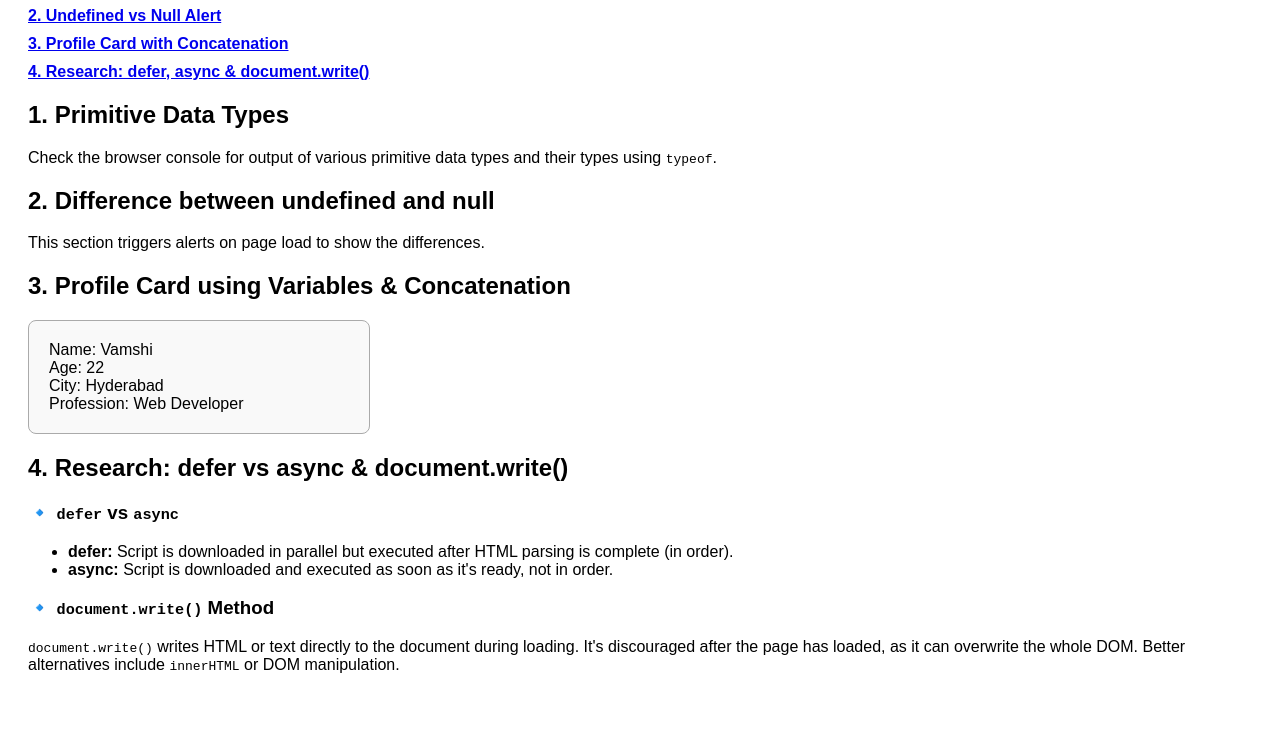
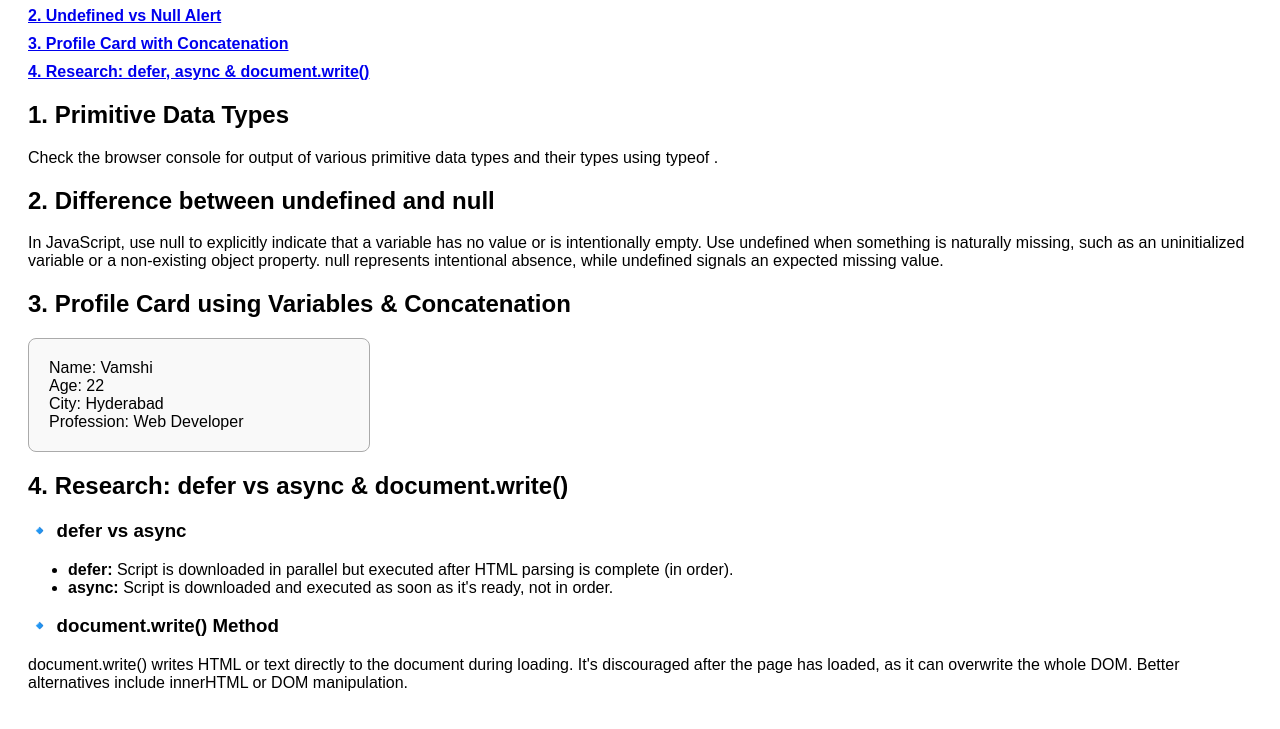
Before and after one commit to vamshim726/Js-Variables-Primitive-Data-types, a plain HTML site: page index.html in a window 1280 px wide. Shown: the part 167-896 px from the top of the page. Drawn offline with Linux system fonts and the light colour scheme.

Commit message:
Update index.html

```diff
--- a/index.html
+++ b/index.html
@@ -38,13 +38,15 @@
   <!-- 1. Primitive Data Types -->
   <section id="primitives">
     <h2>1. Primitive Data Types</h2>
-    <p>Check the browser console for output of various primitive data types and their types using <code>typeof</code>.</p>
+    <p>Check the browser console for output of various primitive data types and their types using  typeof .</p>
   </section>
 
   <!-- 2. Null vs Undefined -->
   <section id="null-vs-undefined">
     <h2>2. Difference between undefined and null</h2>
-    <p>This section triggers alerts on page load to show the differences.</p>
+    <p>
+      In JavaScript, use null to explicitly indicate that a variable has no value or is intentionally empty. Use undefined when something is naturally missing, such as an uninitialized variable or a non-existing object property. null represents intentional absence, while undefined signals an expected missing value.
+    </p>
   </section>
 
   <!-- 3. Profile Card -->
@@ -59,15 +61,15 @@
   <section id="research">
     <h2>4. Research: defer vs async & document.write()</h2>
 
-    <h3>🔹 <code>defer</code> vs <code>async</code></h3>
+    <h3>🔹  defer  vs  async </h3>
     <ul>
       <li><strong>defer:</strong> Script is downloaded in parallel but executed after HTML parsing is complete (in order).</li>
       <li><strong>async:</strong> Script is downloaded and executed as soon as it's ready, not in order.</li>
     </ul>
 
-    <h3>🔹 <code>document.write()</code> Method</h3>
+    <h3>🔹  document.write()  Method</h3>
     <p>
-      <code>document.write()</code> writes HTML or text directly to the document during loading. It's discouraged after the page has loaded, as it can overwrite the whole DOM. Better alternatives include <code>innerHTML</code> or DOM manipulation.
+       document.write()  writes HTML or text directly to the document during loading. It's discouraged after the page has loaded, as it can overwrite the whole DOM. Better alternatives include  innerHTML  or DOM manipulation.
     </p>
   </section>
 
```
